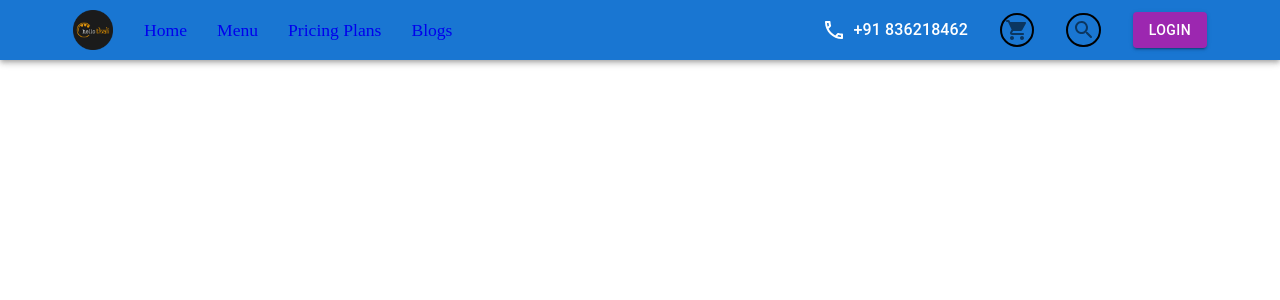
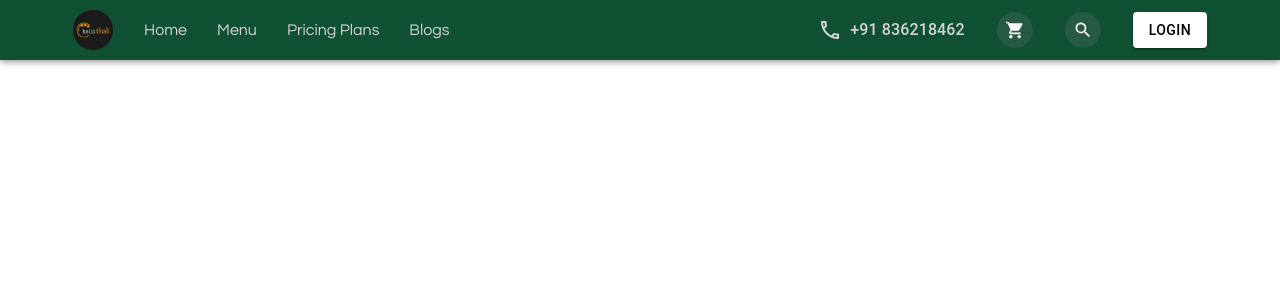
Before and after one commit to Ishu070303/hellothalii, a React (Vite) app: page / in a window 1280 px wide. Shown: the top 300 px of the page. Built offline with nearby package versions, Linux system fonts and the light colour scheme.

Commit message:
navbar done

```diff
--- a/src/index.css
+++ b/src/index.css
@@ -1,5 +1,8 @@
-*{
-    margin: 0;
-    padding: 0;
-    box-sizing: border-box;
+@import url("https://fonts.googleapis.com/css2?family=Questrial&display=swap");
+
+* {
+  margin: 0;
+  padding: 0;
+  box-sizing: border-box;
+  font-family: "Questrial", sans-serif;
 }
--- a/src/pages/navbar/Navbar.jsx
+++ b/src/pages/navbar/Navbar.jsx
@@ -1,15 +1,18 @@
-import { AppBar, Box, IconButton, Typography } from "@mui/material";
+import { AppBar, Box, Typography } from "@mui/material";
 import ShoppingCartRoundedIcon from "@mui/icons-material/ShoppingCartRounded";
 import SearchRoundedIcon from "@mui/icons-material/SearchRounded";
 import { navbar_list } from "../../shared/data";
 import LocalPhoneOutlinedIcon from "@mui/icons-material/LocalPhoneOutlined";
 import Logo from "../../assets/logo/logo.png";
-import { ColorButton } from "./styles";
+import { BlurredIconButton, ColorButton } from "./styles";
 
 const Navbar = () => {
   return (
     <Box sx={{ width: "100vw" }}>
-      <AppBar position="static" sx={{ padding: "10px" }}>
+      <AppBar
+        position="static"
+        sx={{ padding: "10px", backgroundColor: "#0F5132" }}
+      >
         <Box
           sx={{
             display: "flex",
@@ -30,7 +33,7 @@ const Navbar = () => {
             <ul style={{ display: "flex", marginLeft: "1rem" }}>
               {navbar_list.map((listname) => (
                 <li
-                  style={{ listStyle: "none", fontSize: "1.1em" }}
+                  style={{ listStyle: "none", fontSize: "1em" }}
                   key={listname.id}
                 >
                   <a
@@ -38,6 +41,7 @@ const Navbar = () => {
                       textDecoration: "none",
                       cursor: "pointer",
                       padding: "15px",
+                      color: "lightgray",
                     }}
                     href={`${listname.name.toLowerCase()}`}
                   >
@@ -53,38 +57,24 @@ const Navbar = () => {
               display: "flex",
               textAlign: "center",
               alignItems: "center",
-              justifyContent:'end'
+              justifyContent: "end",
             }}
           >
-            <LocalPhoneOutlinedIcon sx={{ marginRight: ".5rem" }} />
+            <LocalPhoneOutlinedIcon sx={{ marginRight: ".5rem", color: "lightgray" }} />
             <Typography
-              sx={{ fontSize: "16px", marginRight: "2rem" }}
+              sx={{ fontSize: "16px", marginRight: "2rem", color: "lightgray", }}
               variant="h6"
             >
               +91 836218462
             </Typography>
-            <IconButton
-              sx={{
-                p: ".2rem",
-                border: "2px solid black",
-                marginRight: "2rem",
-              }}
-            >
-              <ShoppingCartRoundedIcon />
-            </IconButton>
-            <IconButton
-              sx={{
-                p: ".2rem",
-                border: "2px solid black",
-                marginRight: "2rem",
-              }}
-            >
-              <SearchRoundedIcon />
-            </IconButton>
+            <BlurredIconButton >
+              <ShoppingCartRoundedIcon fontSize="small" />
+            </BlurredIconButton>
+            <BlurredIconButton>
+              <SearchRoundedIcon fontSize="small" />
+            </BlurredIconButton>
 
-            <ColorButton  variant="contained">
-              Login
-            </ColorButton>
+            <ColorButton variant="contained">Login</ColorButton>
           </div>
         </Box>
       </AppBar>
--- a/src/pages/navbar/styles.js
+++ b/src/pages/navbar/styles.js
@@ -1,15 +1,27 @@
-import { Button } from "@mui/material";
+import { Button, IconButton } from "@mui/material";
 import { purple } from "@mui/material/colors";
-import {  styled } from '@mui/material';
+import { styled } from "@mui/material";
 import { makeStyles } from "@mui/styles";
 
-export const useStyles = makeStyles((theme) => ({
+export const useStyles = makeStyles((theme) => ({}));
+
+export const ColorButton = styled(Button)(({ theme }) => ({
+  color: theme.palette.getContrastText(purple[500]),
+  backgroundColor: "white",
+  color: "black",
+  "&:hover": {
+    backgroundColor: "white",
+  },
 }));
 
-export const ColorButton = styled(Button)(({theme}) => ({
-    color: theme.palette.getContrastText(purple[500]),
-    backgroundColor: purple[500],
-    '&:hover': {
-        backgroundColor: purple[700],
-    },
-}))
+export const BlurredIconButton = styled(IconButton)({
+  padding: ".5rem",
+  marginRight: "2rem",
+  backdropFilter: "invert(10%)",
+  color: "white",
+  transition: "backdrop-filter 0.3s ease",
+  '&:hover': {
+    backdropFilter: "invert(30%)",
+  }
+
+});
```
